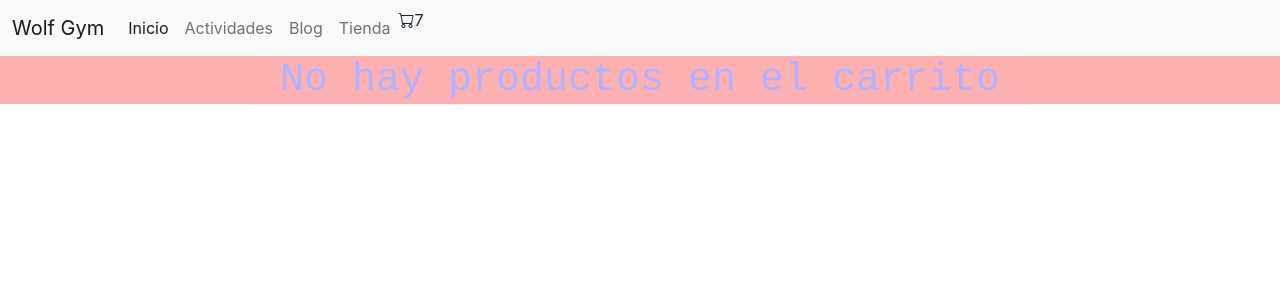
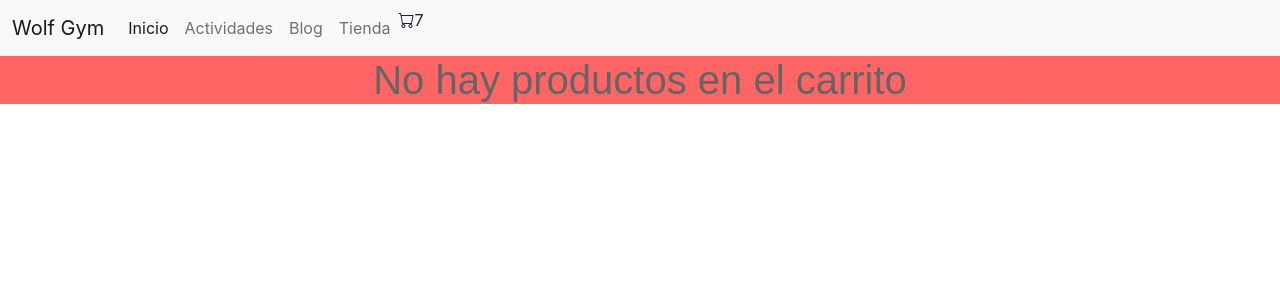
Before and after one commit to bnpablo/PreEntrega1-Blanco, a React (Create React App) app: page / in a window 1280 px wide. Shown: the top 300 px of the page. Built offline with nearby package versions, Linux system fonts and the light colour scheme.

Commit message:
agrego format al codigo

```diff
--- a/src/Components/ItemListContainer.js
+++ b/src/Components/ItemListContainer.js
@@ -1,19 +1,16 @@
 const styles = {
-    fontFamily: 'Courier',
-    color: 'blue',
-    backgroundColor: 'red',
-    opacity: 0.3,
+  fontFamily: "sans-serif",
+  color: "black",
+  backgroundColor: "red",
+  opacity: 0.6,
+};
+
+function ItemListContainer(props) {
+  return (
+    <div>
+      <h1 style={styles}>{props.mensaje}</h1>
+    </div>
+  );
 }
 
-function ItemListContainer (props){
-return (
-
-    <div>
-    <h1 style={styles}>{props.mensaje}</h1>
-    </div>
-);
-
-
-};
-
 export default ItemListContainer;
```
